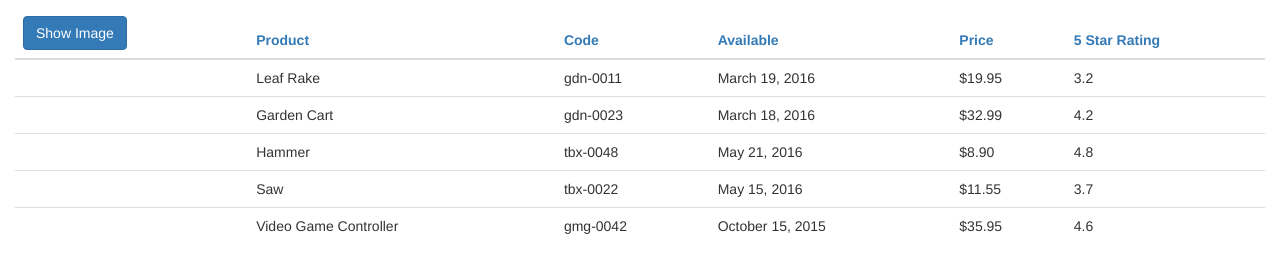
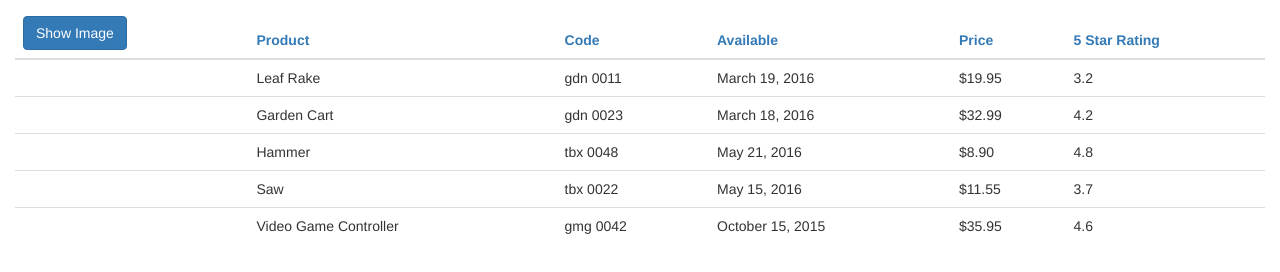
Before and after one commit to louaid/angular-tour-of-heroes, an Angular app: page / in a window 1280 px wide. Shown: the part 152-424 px from the top of the page. Built offline with nearby package versions, Linux system fonts and the light colour scheme.

Commit message:
adding pipes

```diff
--- a/src/app/app.module.ts
+++ b/src/app/app.module.ts
@@ -3,12 +3,14 @@
 import { FormsModule } from '@angular/forms';
 import { AppComponent } from './app.component';
 import { ProductListComponent } from './products/product-list.component';
+import { convertToSpacesPipe } from './shared/convert-to-spaces.pipe';
 
 
 @NgModule({
   declarations: [
     AppComponent,
-    ProductListComponent
+    ProductListComponent,
+    convertToSpacesPipe
   ],
   imports: [
     BrowserModule,
--- a/src/app/products/product-list.component.html
+++ b/src/app/products/product-list.component.html
@@ -33,7 +33,7 @@
         <tr *ngFor="let product of products">
           <td><img *ngIf="showImg" [src]='product.imageUrl' [title]='product.productName' [style.width.px]='imgWidth' [style.margin.px]='imgMargin' ></td>
           <td>{{product.productName}}</td>
-          <td>{{product.productCode | lowercase}}</td>
+          <td>{{product.productCode | lowercase | convertToSpaces: '-'}}</td>
           <td>{{product.releaseDate}}</td>
           <td>{{product.price | currency: 'USD':true:'1.2-2'}}</td>
           <td>{{product.starRating}}</td>
--- /dev/null
+++ b/src/app/shared/convert-to-spaces.pipe.ts
@@ -0,0 +1,10 @@
+import{Pipe, PipeTransform} from '@angular/core';
+@Pipe({
+  name: 'convertToSpaces'
+})
+export class convertToSpacesPipe implements PipeTransform {
+
+  transform(value:string, character:string): string {
+    return value.replace(character, ' ')
+  }
+}
```
